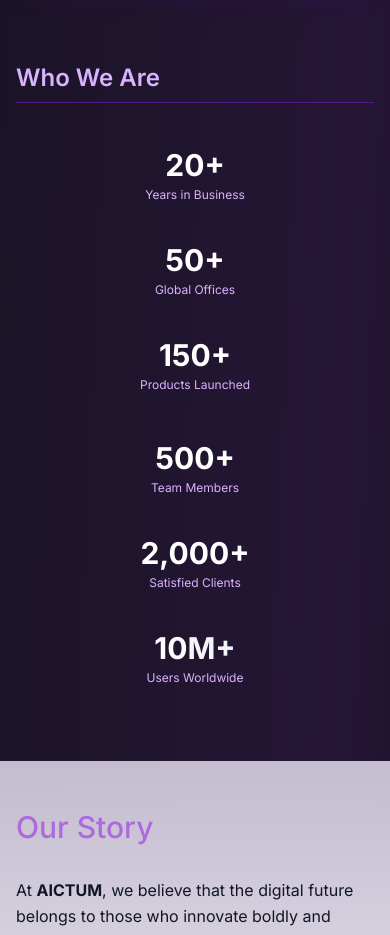
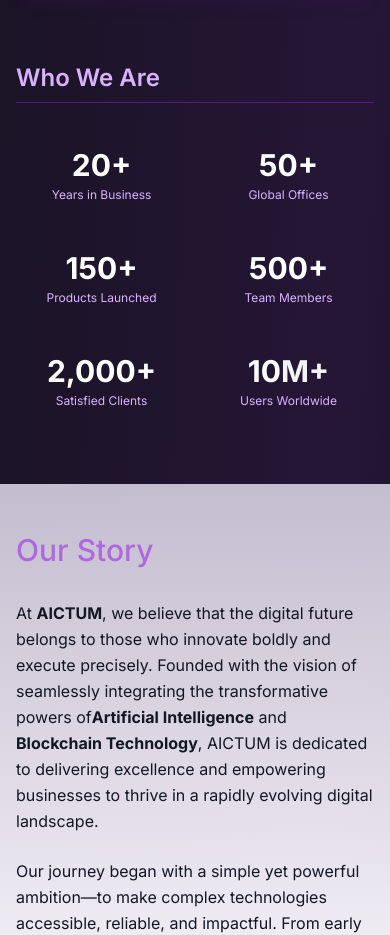
Before and after one commit to Rajeev2k11/aictum, a Next.js app: page /about in a window 390 px wide. Shown: the part 981-1916 px from the top of the page. Built offline with nearby package versions, Linux system fonts and the light colour scheme.

Commit message:
about stats is responsive for phone screen
about stats is responsive for phone screen

```diff
--- a/src/components/About/WhoWeAre.tsx
+++ b/src/components/About/WhoWeAre.tsx
@@ -8,7 +8,7 @@
   useEffect(() => {
     let start = 0;
     let end = parseInt(value.replace(/\D/g, "")) || 0;
-    let suffix = value.replace(/\d/g, ""); // <-- Only remove digits, keep '+'
+    let suffix = value.replace(/\d/g, "");
     let frame: number;
     let startTime: number | null = null;
     let duration = 900;
@@ -57,6 +57,13 @@
     { value: "10M+", label: "Users Worldwide" },
   ];
 
+  // Split stats into 3 rows of 2 items each
+  const rows = [
+    stats.slice(0, 2),
+    stats.slice(2, 4),
+    stats.slice(4, 6),
+  ];
+
   return (
     <section className="mb-16 md:mb-24 lg:mb-32 px-4 sm:px-6 lg:px-8">
       <motion.h2
@@ -76,36 +83,9 @@
         viewport={{ once: false }}
         className="flex flex-col gap-6 md:gap-8 mb-12 md:mb-16"
       >
-        {/* First row with 3 stats */}
-        <div className="grid grid-cols-1 sm:grid-cols-3 gap-4 sm:gap-6">
-          {stats.slice(0, 3).map((stat) => {
-            const { display, ref } = useAnimatedNumber(stat.value );
-            // Improved regex to capture numbers, +, and suffix correctly
-            const match = display.match(/(\d[\d,]*)(\+?)(.*)$/);
-            return (
-              <div className="text-center p-3 sm:p-4" key={stat.label}>
-                <p className="text-3xl sm:text-4xl md:text-5xl font-bold mb-1 sm:mb-2">
-                  <span ref={ref}>
-                    {match ? (
-                      <>
-                        <span className="text-white">{match[1]}</span>
-                        {match[2] && <span className="text-white">{match[2]}</span>}
-                        {match[3] && <span>{match[3]}</span>}
-                      </>
-                    ) : display}
-                  </span>
-                </p>
-                <p className="text-xs sm:text-sm md:text-md text-purple-300 leading-tight sm:leading-normal">
-                  {stat.label}
-                </p>
-              </div>
-            );
-          })}
-        </div>
-
-        {/* Second row with 3 stats */}
-        <div className="grid grid-cols-1 sm:grid-cols-3 gap-4 sm:gap-6">
-          {stats.slice(3, 6).map((stat) => {
+        {rows.map((row, rowIdx) => (
+          <div key={rowIdx} className="grid grid-cols-2 gap-4 sm:gap-6">
+            {row.map((stat) => {
               const { display, ref } = useAnimatedNumber(stat.value);
               const match = display.match(/(\d[\d,]*)(\+?)(.*)$/);
               return (
@@ -128,6 +108,7 @@
               );
             })}
           </div>
+        ))}
       </motion.div>
     </section>
   );
```
Lines whose indentation alone changed are shown as unchanged.
